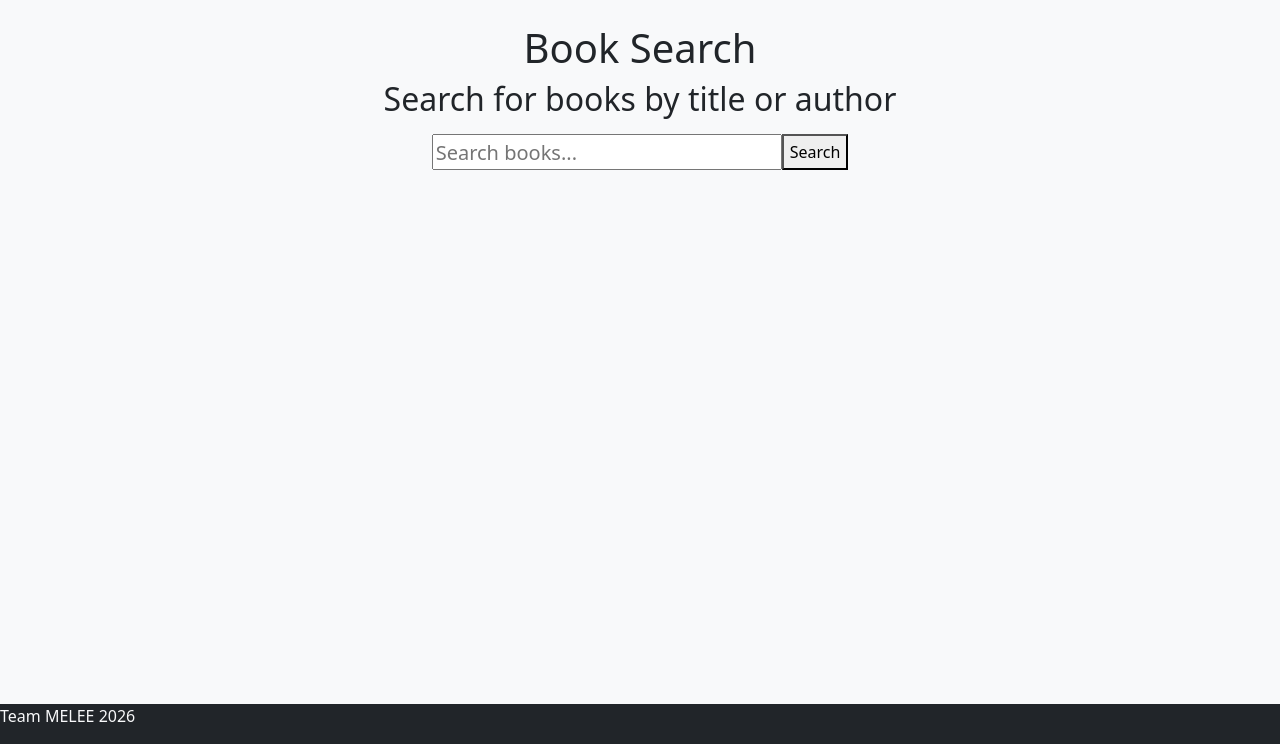
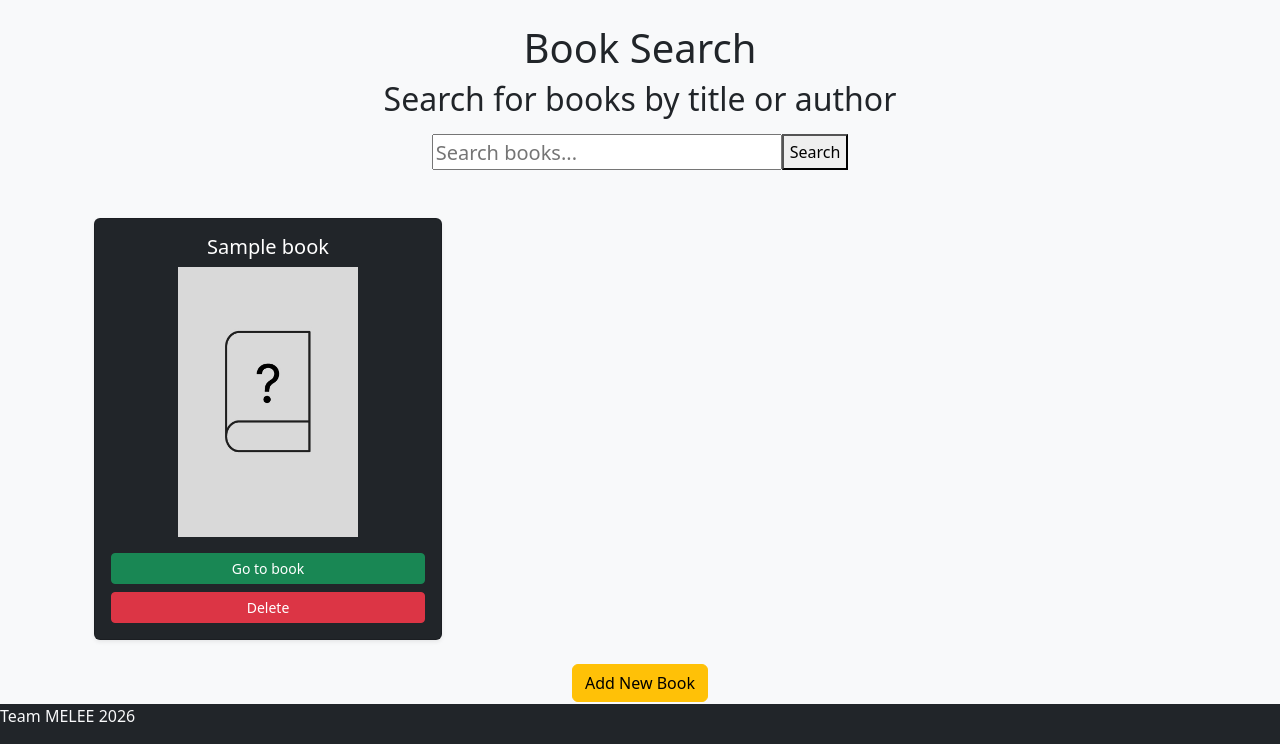
Before and after one commit to lpearson11101/COMP305FinalProject, a Flask app: page /books/books in a window 1280 px wide. Shown: the part 56-800 px from the top of the page. Run offline with Flask 3, Linux system fonts and the light colour scheme; a user stored in the database is signed in; tables that the repository leaves empty hold one stand-in row (values such as "Sample post").

Commit message:
Improving/adding persona display on user profiles, adding book cards to search page with pagination, and adding a script to run other database scripts

```diff
--- a/app/books/routes.py
+++ b/app/books/routes.py
@@ -45,7 +45,23 @@ def index():
 
 @bp.route('/books')
 def books():
-    return render_template('books/search.html')
+    page = request.args.get('page', 1, type=int)
+
+    # Query all books with pagination
+    paginated_books = Book.query.paginate(page=page, per_page=20)
+
+    # Attach cover_path to each book
+    for book in paginated_books.items:
+        if book.cover_id:
+            cover_file = f"covers/{book.cover_id}.jpg"
+            full_path = Path("app/static") / cover_file
+            if full_path.exists():
+                book.cover_path = cover_file
+            else:
+                book.cover_path = "covers/default.jpg"
+        else:
+            book.cover_path = "covers/default.jpg"
+    return render_template('books/search.html', paginated_books=paginated_books)
 
 
 #route to search for books by title or author. Uses ilike for case-insensitive partial matching.
--- a/app/templates/books/search.html
+++ b/app/templates/books/search.html
@@ -25,4 +25,95 @@
         </div>
     </form>
 </div>
+
+<!-- Book Grid -->
+<div class="container mt-5">
+    <div class="row g-4">
+        {% for book in paginated_books.items %}
+            <div class="col-12 col-md-6 col-lg-4">
+                <div class="card text-white bg-dark h-100 shadow-sm book-card">
+                    <div class="card-body text-center">
+                        <h5 class="card-title">{{ book.title }}</h5>
+                        <img
+                            src="{{ url_for('static', filename=book.cover_path) }}"
+                            alt="{{ book.title }} cover"
+                            class="book-cover-medium mb-3"
+                        />
+                        <a
+                            href="{{ url_for('books.detail', book_id=book.id) }}"
+                            class="btn btn-success btn-sm w-100 mb-2"
+                        >
+                            Go to book
+                        </a>
+                        {% if current_user.is_authenticated and current_user.role == 'admin' %}
+                            <form
+                                action="{{ url_for('books.admin_delete_book', book_id=book.id) }}"
+                                method="POST"
+                            >
+                                <button
+                                    class="btn btn-danger btn-sm w-100"
+                                    onclick="return confirm('Are you sure you want to delete this book? This cannot be undone.');"
+                                >
+                                    Delete
+                                </button>
+                            </form>
+                        {% endif %}
+                    </div>
+                </div>
+            </div>
+        {% endfor %}
+    </div>
+
+    <!-- Pagination -->
+    {% if paginated_books.pages > 1 %}
+        <nav class="mt-5 d-flex justify-content-center">
+            <ul class="pagination">
+                {% if paginated_books.has_prev %}
+                    <li class="page-item">
+                        <a class="page-link" href="{{ url_for('books.books', page=1) }}">First</a>
+                    </li>
+                    <li class="page-item">
+                        <a class="page-link" href="{{ url_for('books.books', page=paginated_books.prev_num) }}">Previous</a>
+                    </li>
+                {% endif %}
+
+                {% for page_num in paginated_books.iter_pages() %}
+                    {% if page_num %}
+                        {% if page_num == paginated_books.page %}
+                            <li class="page-item active">
+                                <span class="page-link">{{ page_num }}</span>
+                            </li>
+                        {% else %}
+                            <li class="page-item">
+                                <a class="page-link" href="{{ url_for('books.books', page=page_num) }}">{{ page_num }}</a>
+                            </li>
+                        {% endif %}
+                    {% else %}
+                        <li class="page-item disabled">
+                            <span class="page-link">...</span>
+                        </li>
+                    {% endif %}
+                {% endfor %}
+
+                {% if paginated_books.has_next %}
+                    <li class="page-item">
+                        <a class="page-link" href="{{ url_for('books.books', page=paginated_books.next_num) }}">Next</a>
+                    </li>
+                    <li class="page-item">
+                        <a class="page-link" href="{{ url_for('books.books', page=paginated_books.pages) }}">Last</a>
+                    </li>
+                {% endif %}
+            </ul>
+        </nav>
+    {% endif %}
+</div>
+
+{% if current_user.is_authenticated and current_user.role == 'admin' %}
+    <div class="text-center mt-4">
+        <a href="{{ url_for('books.admin_add_book') }}" class="btn btn-warning">
+            Add New Book
+        </a>
+    </div>
+{% endif %}
+
 {% endblock %}
```
Also changed, not shown: app/templates/users/profile.html (+0 -9 lines), app/templates/users/user_details.html (+0 -16 lines), scripts/populate_tables.py (added, +24 -0 lines).
